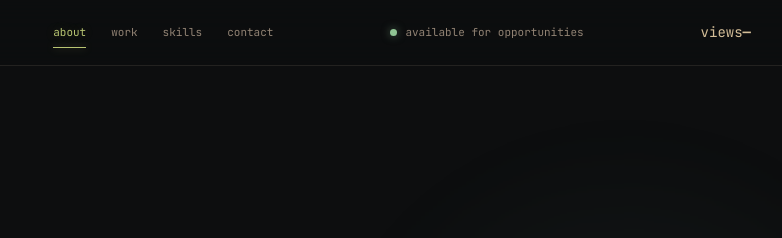
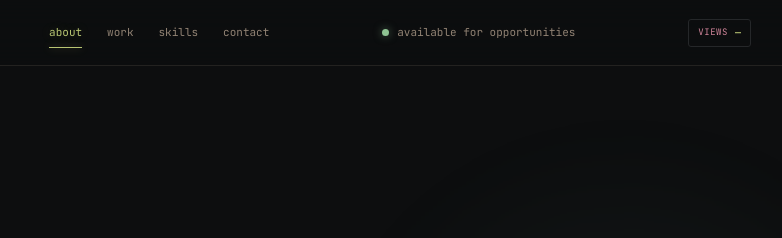
Before and after one commit to AlvinBaguma/alvinbagumasite, a plain HTML site: page index.html in a window 1280 px wide. Shown: the top 238 px of the page, 337-1119 px from the left. Drawn offline with Linux system fonts and the light colour scheme; no server answers.

Commit message:
Style portfolio view counter

```diff
--- a/styles.css
+++ b/styles.css
@@ -441,3 +441,24 @@ html { scroll-behavior: smooth; }
     transition: none !important;
   }
 }
+
+
+/* Compact header view counter */
+.view-counter {
+  display: inline-flex;
+  align-items: center;
+  gap: 7px;
+  padding: 5px 9px;
+  border: 1px solid var(--border);
+  border-radius: 3px;
+  color: var(--terminal-dim);
+  font-size: 9px;
+  white-space: nowrap;
+}
+.view-counter-label { color: var(--terminal-purple); text-transform: uppercase; letter-spacing: .06em; }
+.view-counter strong { color: var(--terminal); font-size: 10px; font-weight: 600; font-variant-numeric: tabular-nums; }
+.site-header { flex-wrap: wrap; }
+@media (max-width: 760px) {
+  .view-counter { display: none; }
+}
+@media print { .view-counter { display: none; } }
```
